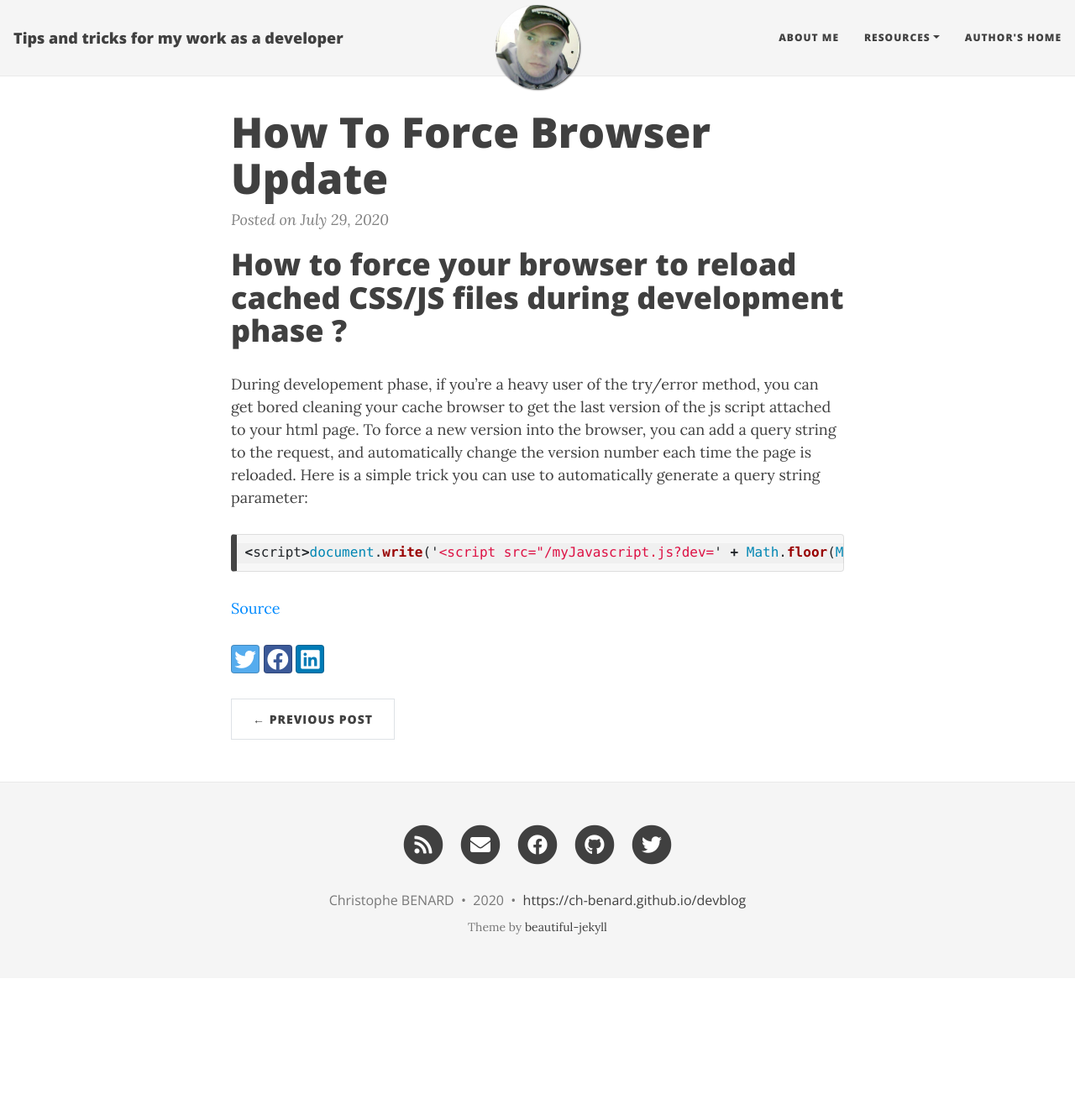
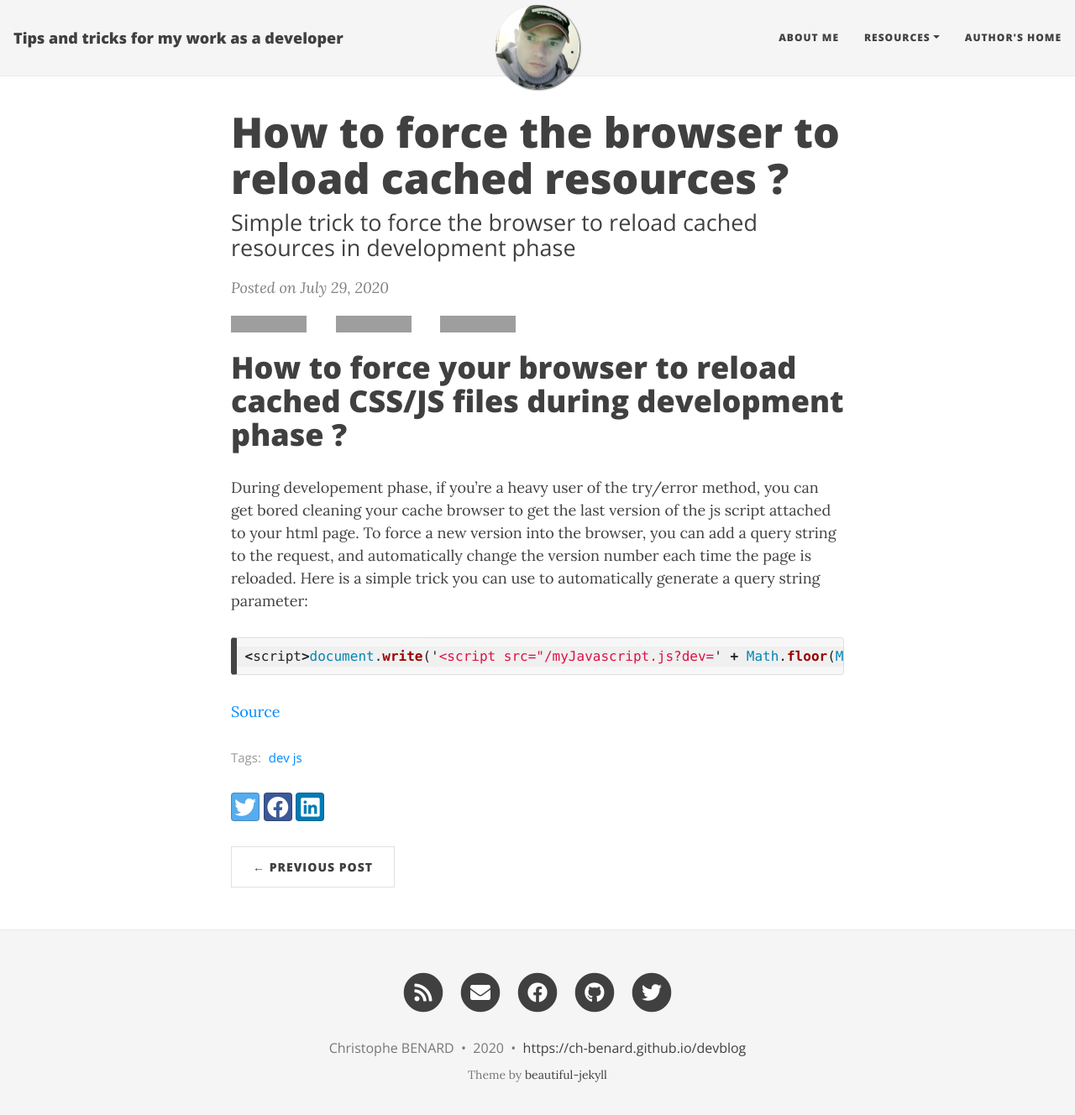
Before and after one commit to ch-benard/devblog, a Jekyll site: the page built from _posts/2020-07-29-how-to-force-browser-update.md, in a window 1280 px wide and 1341 px high. Shown: the top 1328 px of the window at 84% size. Built offline with Jekyll 4.4.1, drawn with Linux system fonts in a browser that asks for light colours; nearby versions of some CDN libraries; grey boxes are pictures that could not be loaded.

Commit message:
Update 2020-07-29-how-to-force-browser-update.md
header added in 2020-07-29-how-to-force-browser-update.md.

```diff
--- a/_posts/2020-07-29-how-to-force-browser-update.md
+++ b/_posts/2020-07-29-how-to-force-browser-update.md
@@ -1,3 +1,12 @@
+---
+layout: post
+title: How to force the browser to reload cached resources ?
+subtitle: Simple trick to force the browser to reload cached resources in development phase
+gh-repo: ch-benard/devblog
+gh-badge: [star, fork, follow]
+tags: [dev js]
+comments: true
+---
 # How to force your browser to reload cached CSS/JS files during development phase ?
 
 During developement phase, if you're a heavy user of the try/error method, you can get bored cleaning your cache browser to get the last version of the js script attached to your html page. To force a new version into the browser, you can add a query string to the request, and automatically change the version number each time the page is reloaded. Here is a simple trick you can use to automatically generate a query string parameter:
```
